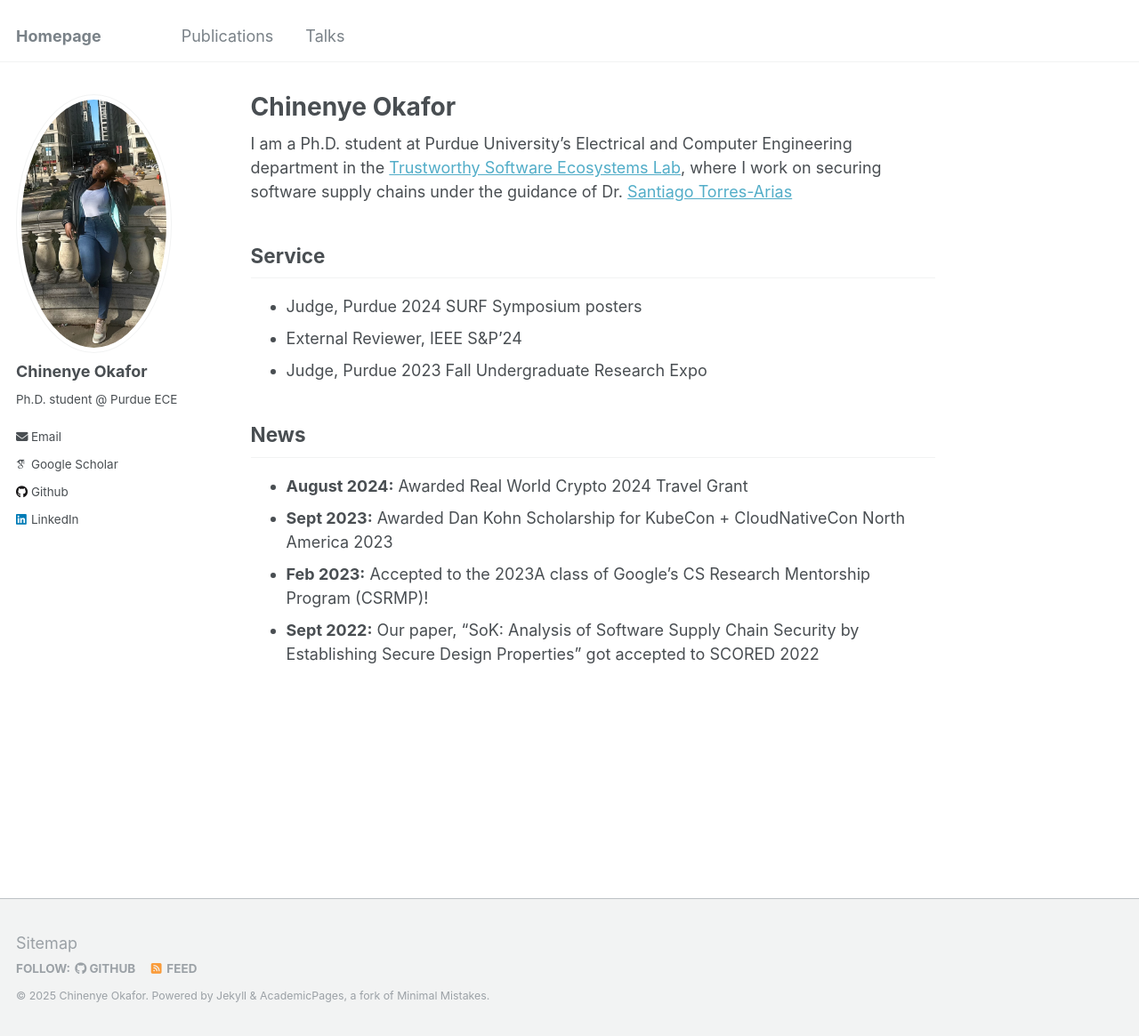
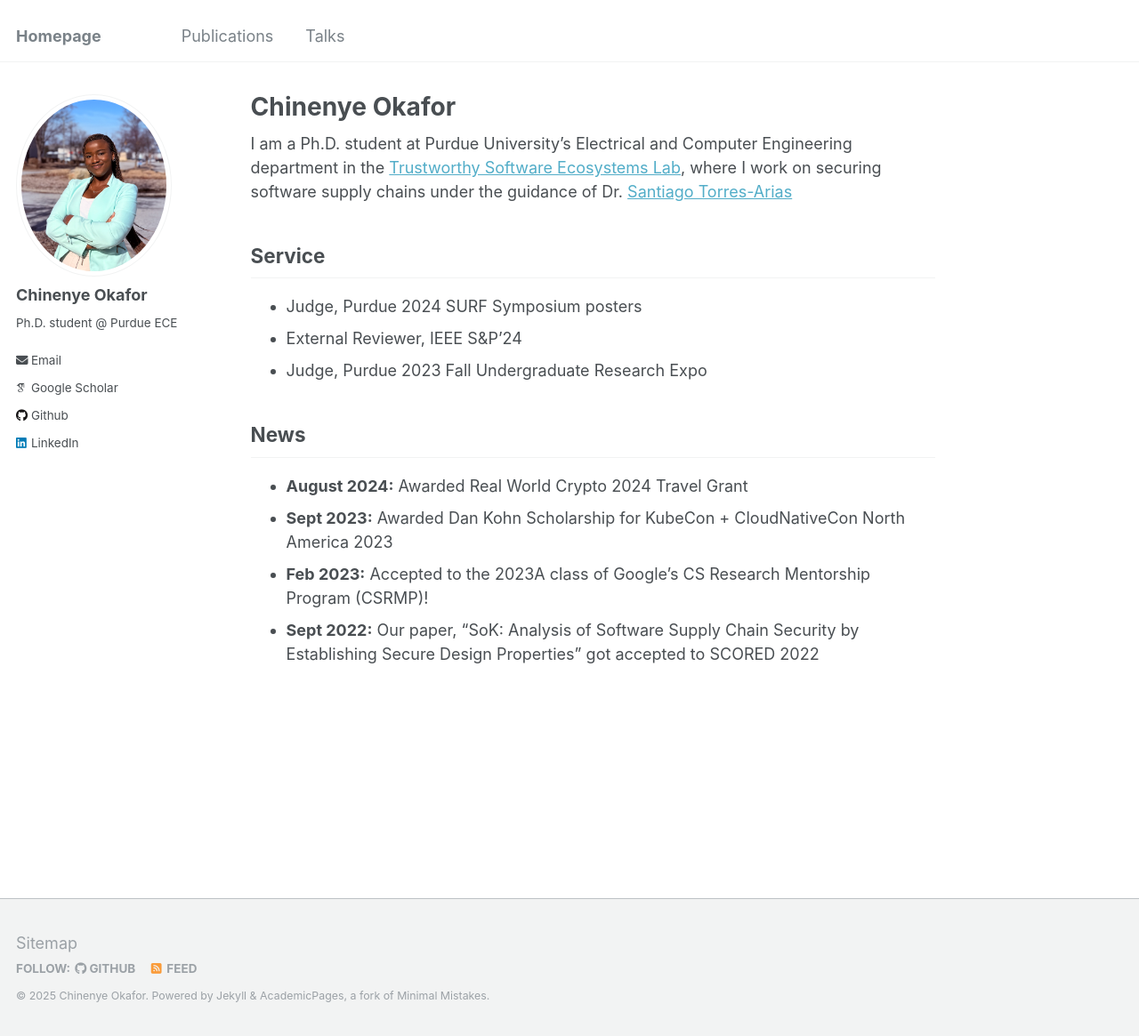
Before and after one commit to chinenyeokafor/chinenyeokafor.github.io, a Jekyll site: the page built from _pages/about.md, in a window 1280 px wide and 1165 px high. Shown: the whole window at 89% size. Built offline with Jekyll 4.4.1, drawn with Linux system fonts in a browser that asks for light colours; some web fonts are replaced.

Commit message:
Update photo

```diff
--- a/_config.yml
+++ b/_config.yml
@@ -21,7 +21,7 @@ repository               : "chinenyeokafor.github.io"
 #               Additional customization can be done by editing /_includes/author-profile.html
 author:
   # Biographic information
-  avatar           : "selfie.png"
+  avatar           : "potrait.png"
   name             : "Chinenye Okafor"
   pronouns         : #"she/her"
   bio              : "Ph.D. student @ Purdue ECE"
```
